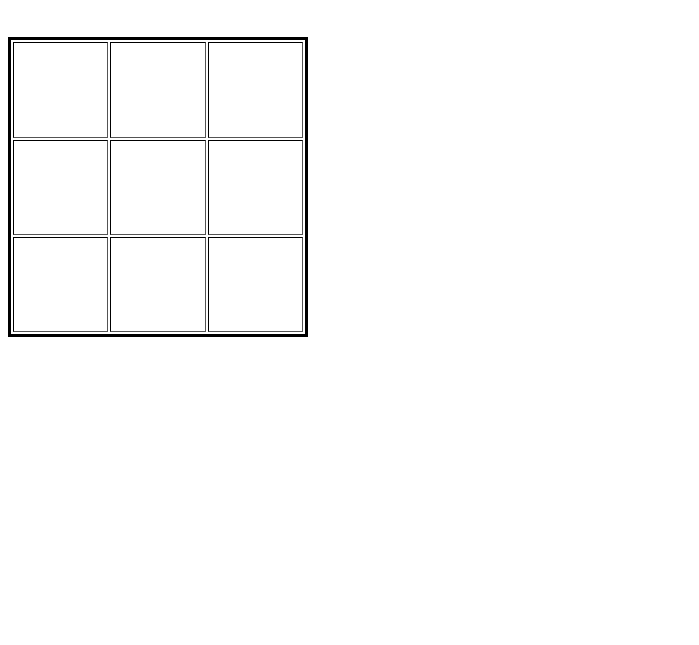
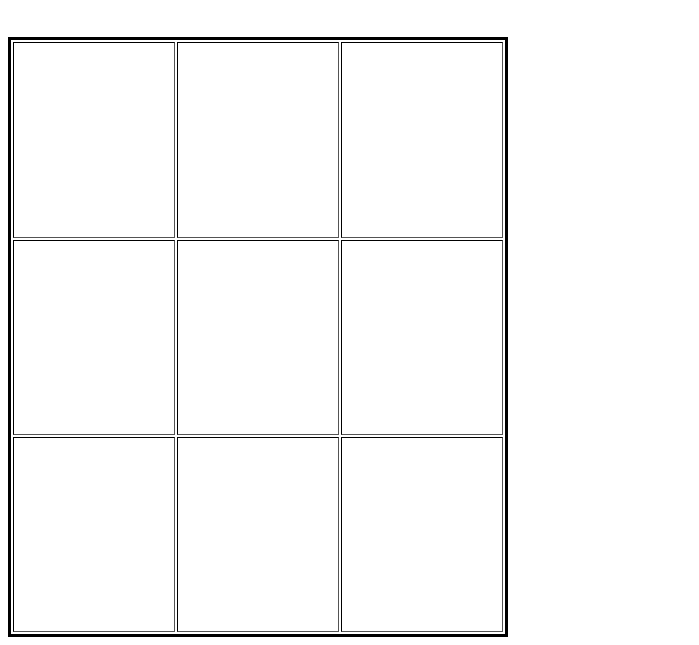
Before and after one commit to francoabaroa/tictactoe, a website: page client/index.html in a window 1280 px wide. Shown: the part 248-893 px from the top of the page, without its empty margins (0-699 px from the left). Before the commit the page ends 800 px from the top, so only its background shows below. Drawn offline with nearby package versions, Linux system fonts and the light colour scheme.

Commit message:
Change width/height of table

```diff
--- a/client/style.css
+++ b/client/style.css
@@ -6,6 +6,6 @@ body {
 table {
   border: 3px black solid;
   font-size: 50px;
-  width: 300px;
-  height: 300px;
+  width: 500px;
+  height: 600px;
 }
```
